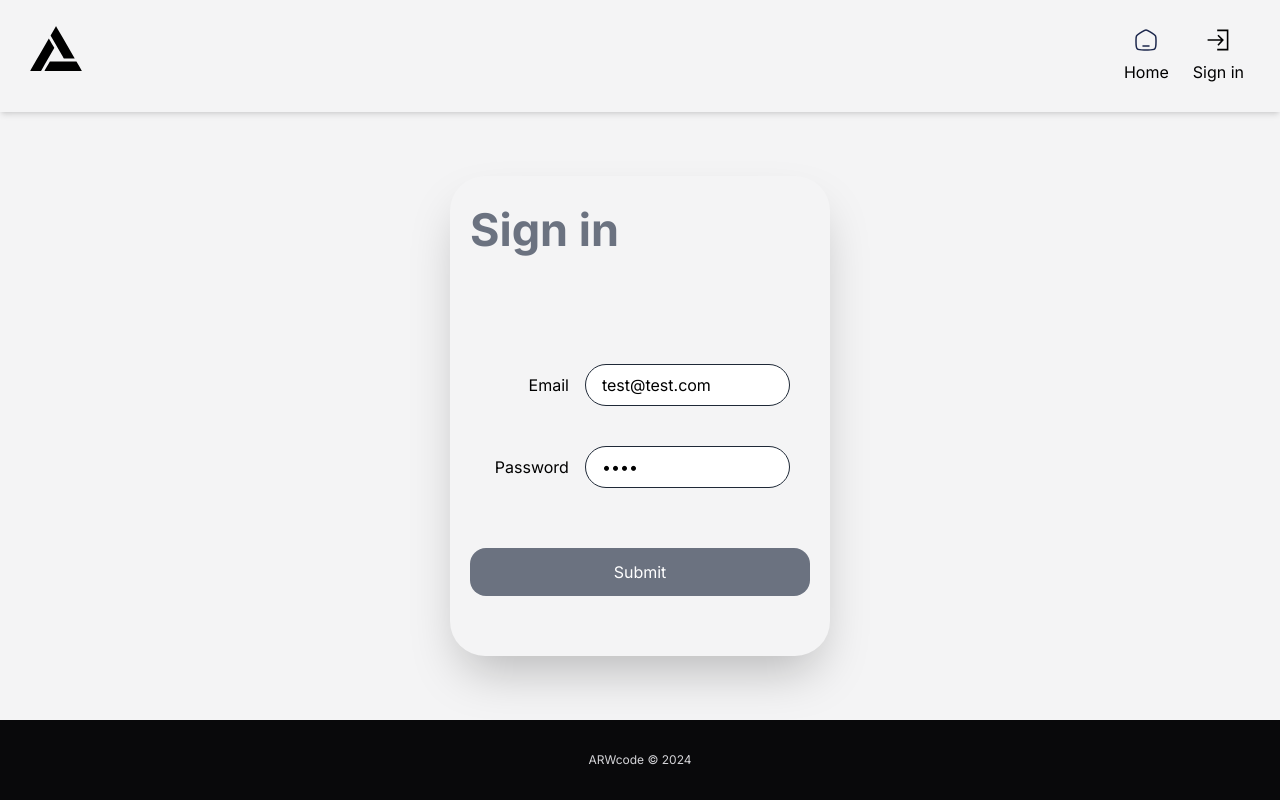
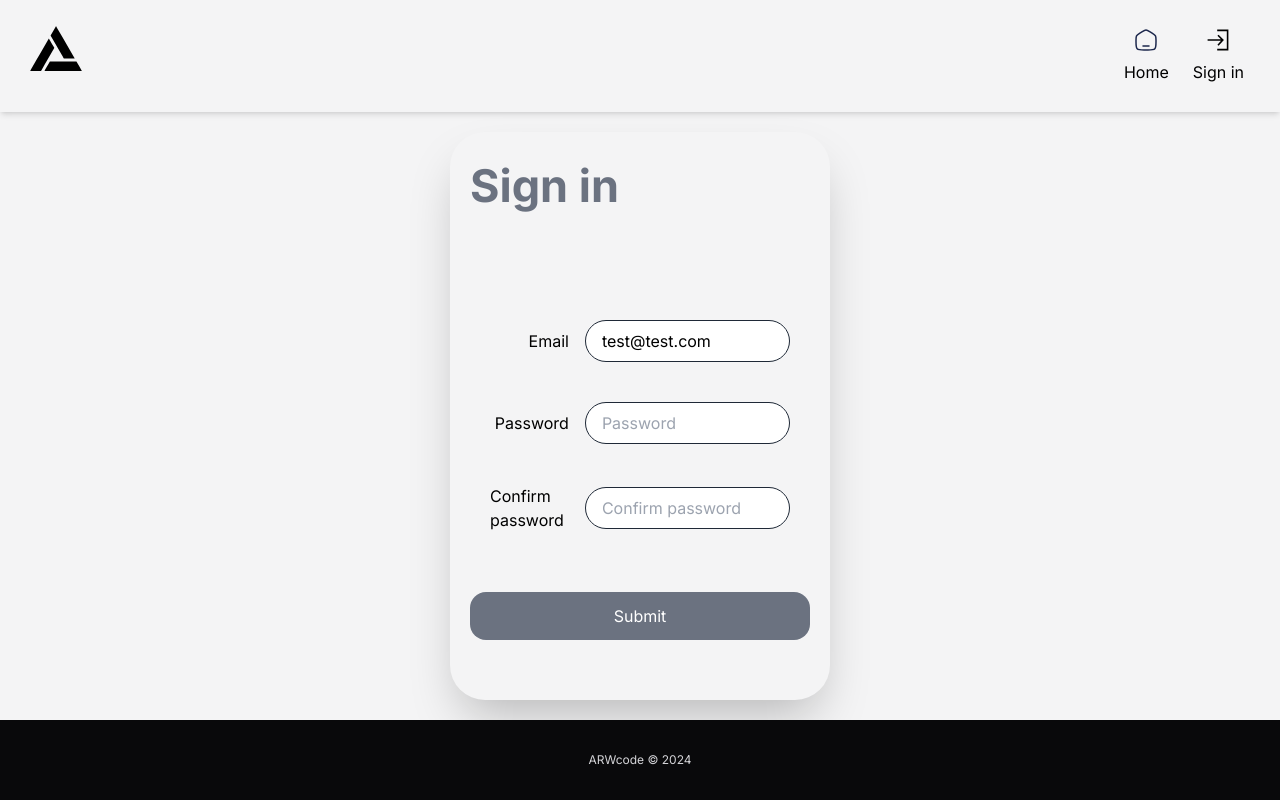
Before and after one commit to MarioLuigie/RHF_basic, a Next.js app: page /signIn in a window 1280 px wide. Built offline with nearby package versions, Linux system fonts and the light colour scheme.

Commit message:
Feat: Add confirm password and validation in SignInForm

```diff
--- a/src/components/forms/SignInForm.tsx
+++ b/src/components/forms/SignInForm.tsx
@@ -9,6 +9,7 @@ import { useForm, SubmitHandler } from 'react-hook-form'
 type FormFields = {
 	email: string
 	password: string
+	confirmPassword: string
 }
 
 export default function SignInForm() {
@@ -19,10 +20,11 @@ export default function SignInForm() {
 		handleSubmit,
 		setError,
 		formState: { errors, isSubmitting },
+		reset,
+		getValues,
 	} = useForm<FormFields>({
 		defaultValues: {
 			email: 'test@test.com',
-			password: 'test',
 		},
 	})
 
@@ -30,7 +32,8 @@ export default function SignInForm() {
 		try {
 			await new Promise((resolve) => setTimeout(resolve, 1000))
 			console.log(data)
-			throw new Error()
+			// throw new Error()
+			reset()
 		} catch (err) {
 			console.error(err)
 			//Złapanie błedu na wskazanego pola
@@ -72,6 +75,17 @@ export default function SignInForm() {
 					placeholder="Password"
 					label="Password"
 					errors={errors.password}
+				/>
+				<Input
+					register={register('confirmPassword', {
+						required: 'Confirm password is required!',
+						minLength: { value: 8, message: 'Enter min 8 characters!' },
+						validate: (value) => value === getValues('password') || 'Password must match'
+					})}
+					type="password"
+					placeholder="Confirm password"
+					label="Confirm password"
+					errors={errors.confirmPassword}
 				/>
 				{/* {errors.root && (
 					<p className="text-red-400 text-xs w-full absolute bottom-0 left-0 text-center z-40">
```
